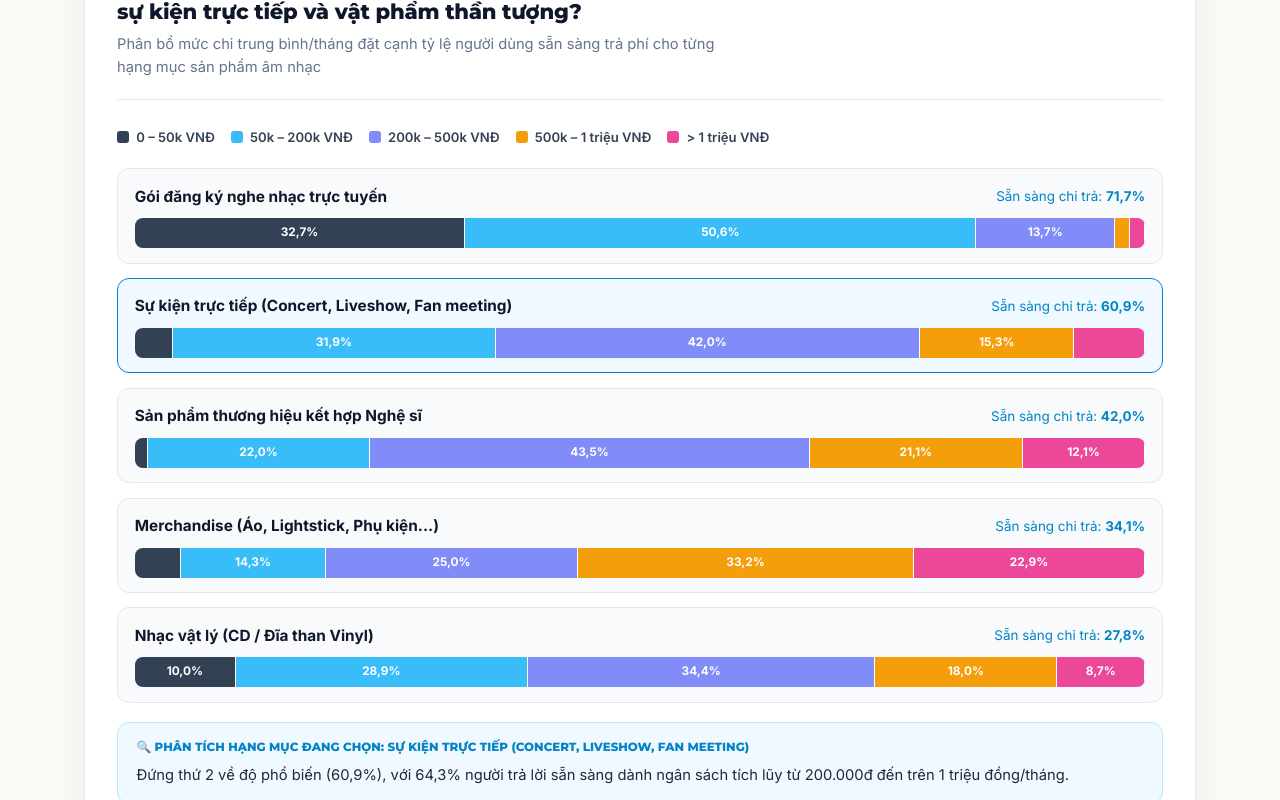
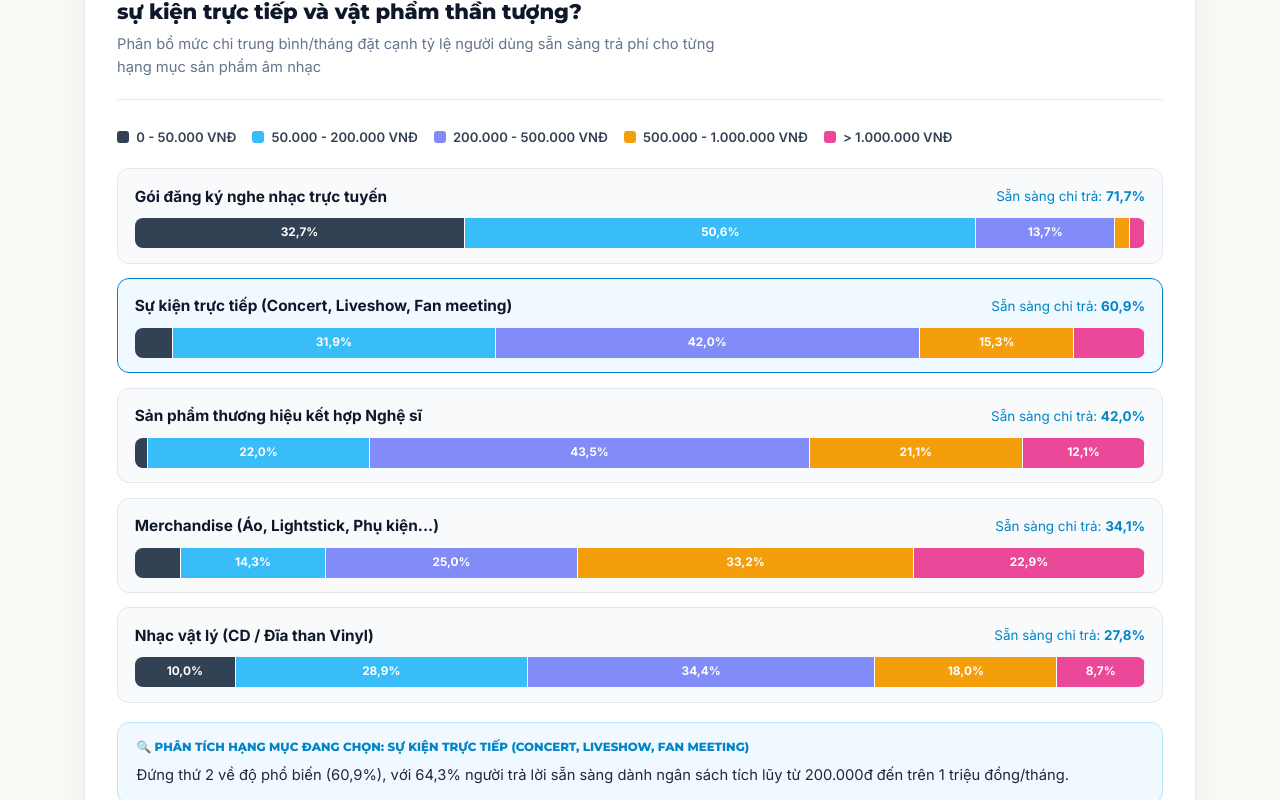
Before and after one commit to giahanluong192/mmj1, a Next.js app: page / in a window 1280 px wide. Shown: the part 3160-3960 px from the top of the page. Built offline with nearby package versions, Linux system fonts and the light colour scheme.

Commit message:
fix(chart): format spending willingness price tiers with full numeric denominations

```diff
--- a/src/components/DomesticChartsSection.tsx
+++ b/src/components/DomesticChartsSection.tsx
@@ -249,11 +249,11 @@ export function EventScaleAndConcertsWidget() {
    [VỊ TRÍ 3] BIỂU ĐỒ 2: CƠ CẤU GIÁ VÉ & MỨC SẴN SÀNG CHI TRẢ (100% STACKED BAR)
    ============================================================================ */
 const TIER_META = [
-  { key: "under50k" as const, label: "0 – 50k VNĐ", color: "#334155" },
-  { key: "from50kTo200k" as const, label: "50k – 200k VNĐ", color: "#38BDF8" },
-  { key: "from200kTo500k" as const, label: "200k – 500k VNĐ", color: "#818CF8" },
-  { key: "from500kTo1M" as const, label: "500k – 1 triệu VNĐ", color: "#F59E0B" },
-  { key: "over1M" as const, label: "> 1 triệu VNĐ", color: "#EC4899" },
+  { key: "under50k" as const, label: "0 - 50.000 VNĐ", color: "#334155" },
+  { key: "from50kTo200k" as const, label: "50.000 - 200.000 VNĐ", color: "#38BDF8" },
+  { key: "from200kTo500k" as const, label: "200.000 - 500.000 VNĐ", color: "#818CF8" },
+  { key: "from500kTo1M" as const, label: "500.000 - 1.000.000 VNĐ", color: "#F59E0B" },
+  { key: "over1M" as const, label: "> 1.000.000 VNĐ", color: "#EC4899" },
 ];
 
 export function SpendingWillingnessChart() {
--- a/src/data/articleData.ts
+++ b/src/data/articleData.ts
@@ -1236,7 +1236,7 @@ export const RMIT_PDF_SOURCES: RmitSourceRow[] = [
   {
     id: "rmit-7",
     factUsed:
-      "Mức sẵn sàng chi trung bình/tháng:\n• Cho sự kiện trực tiếp: 50k–200k (31,9%), 200k–500k (42,0%), 500k–1 triệu (15,3%).\n• Cho Merchandise: 500k–1 triệu (33,2%), trên 1 triệu đồng (22,9%).",
+      "Mức sẵn sàng chi trung bình/tháng:\n• Cho sự kiện trực tiếp: 50.000–200.000 VNĐ (31,9%), 200.000–500.000 VNĐ (42,0%), 500.000–1.000.000 VNĐ (15,3%).\n• Cho Merchandise: 500.000–1.000.000 VNĐ (33,2%), trên 1.000.000 VNĐ (22,9%).",
     pdfLocation:
       "Trang 28 (Mức sẵn sàng chi trung bình mỗi tháng cho các sản phẩm âm nhạc).",
     originalSourceNote: "Khảo sát sơ cấp định lượng của RMIT (N=471).",
```
